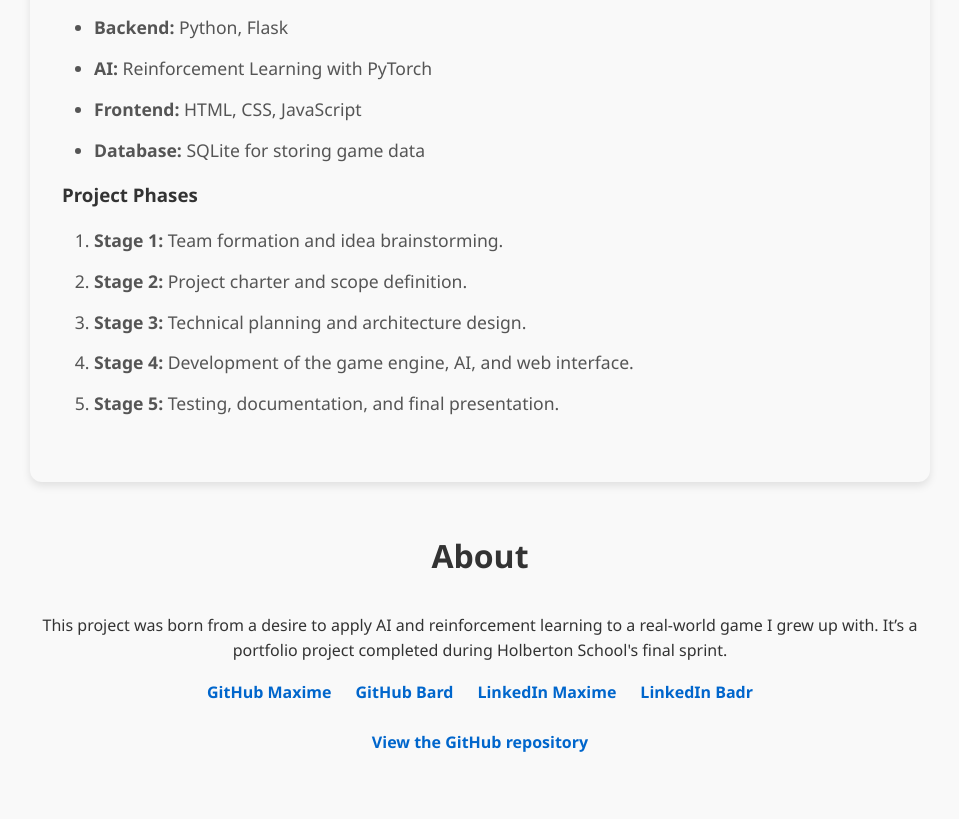
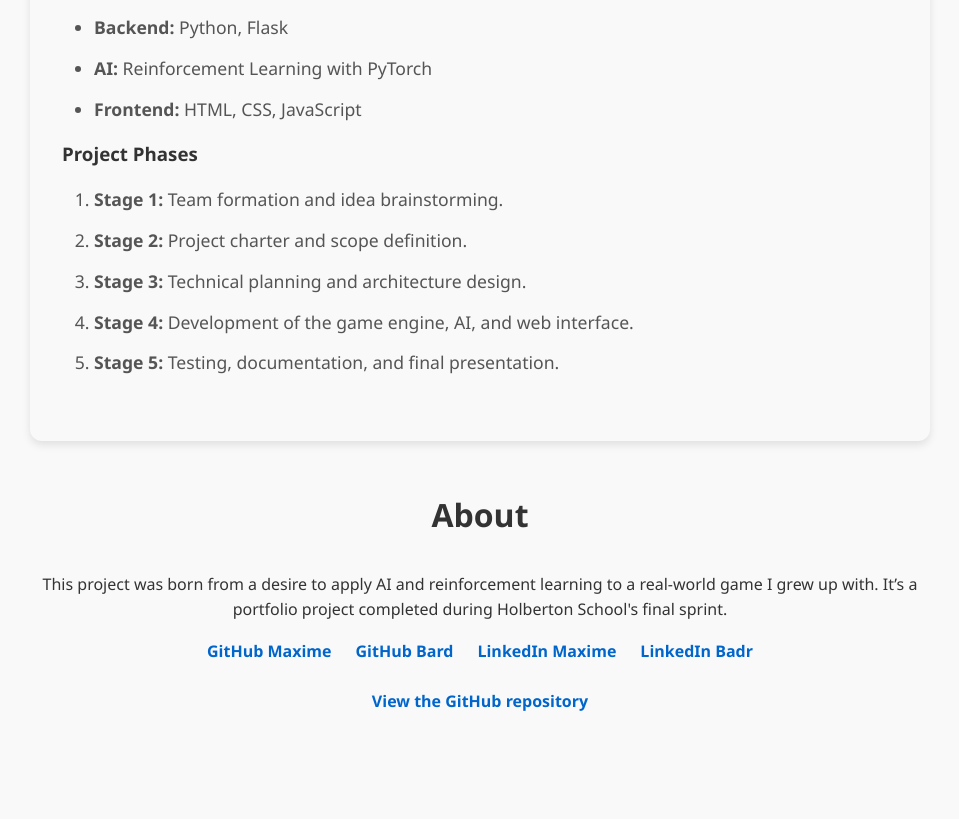
Before and after one commit to MaKSiiMe/Portfolio, a plain HTML site: page docs/index.html in a window 1280 px wide. Shown: the part 1575-2394 px from the top of the page, without its empty margins (160-1119 px from the left). After the commit the page ends 2353 px from the top, so only its background shows below. Drawn offline with Linux system fonts and the light colour scheme.

Commit message:
fix: Supprimer la mention de la base de données SQLite dans les détails du projet

```diff
--- a/docs/index.html
+++ b/docs/index.html
@@ -50,7 +50,6 @@
       <li><strong>Backend:</strong> Python, Flask</li>
       <li><strong>AI:</strong> Reinforcement Learning with PyTorch</li>
       <li><strong>Frontend:</strong> HTML, CSS, JavaScript</li>
-      <li><strong>Database:</strong> SQLite for storing game data</li>
     </ul>
     <h3>Project Phases</h3>
     <ol>
```
